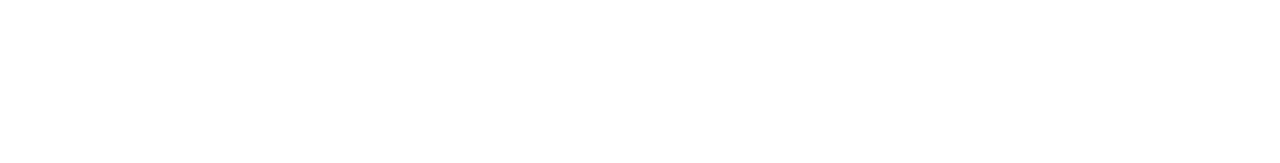
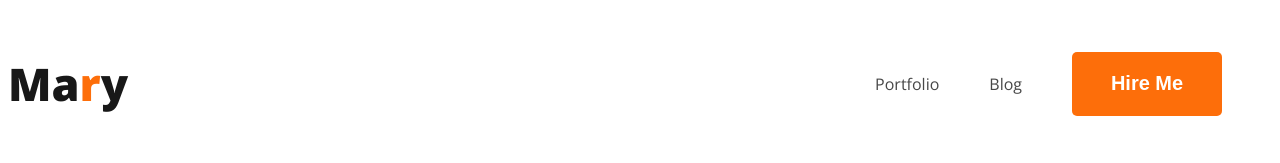
Before and after one commit to Moshin1524/mission_one_website, a plain HTML site: page index.html in a window 1280 px wide. Drawn offline with nearby package versions, Linux system fonts and the light colour scheme.

Commit message:
nav push

```diff
--- a/index.html
+++ b/index.html
@@ -3,11 +3,22 @@
     <head>
         <meta charset="UTF-8">
         <meta name="viewport" content="width=device-width, initial-scale=1.0">
+        <link rel="stylesheet" href="styles/styles.css">
+        <link rel="preconnect" href="https://fonts.googleapis.com">
+        <link rel="preconnect" href="https://fonts.gstatic.com" crossorigin>
+        <link href="https://fonts.googleapis.com/css2?family=Mulish:wght@500&family=Noto+Serif:ital,wght@1,700&family=Open+Sans:ital,wght@0,300..800;1,300..800&display=swap" rel="stylesheet">
         <title>My portfolio</title>
     </head>
     <body>
         <header>
-
+            <nav>
+                <h3 class="nav-title">Ma<span class="primary-color">r</span>y</h3>
+                <ul>
+                    <li><a href="">Portfolio</a></li>
+                    <li><a href="">Blog</a></li>
+                    <li><Button class="primary-button">Hire Me</Button></li>
+                </ul>
+            </nav>
         </header>
         <main>
 
--- /dev/null
+++ b/styles/styles.css
@@ -0,0 +1,47 @@
+/* common font style */
+body{
+    font-family: "Open Sans", sans-serif;
+    font-optical-sizing: auto;
+    font-weight: <weight>;
+    font-style: normal;
+    font-variation-settings:
+    "wdth" 100;
+}
+.primary-color{
+    color: #FD6E0A;
+}
+.primary-button{
+    background-color: #FD6E0A;
+    border-radius: 5px;
+    border: 0;
+    height: 64px;
+    width: 150px;
+    color: white;
+    font-size: 20px;
+    font-weight: 700;
+    padding: 15px 35px;
+
+}
+/* nav related styles */
+nav{
+    display: flex;
+    justify-content: space-between;
+    align-items: center;
+}
+.nav-title{
+    color: #181818;
+    font-size: 45px;
+    font-weight: 800;
+}
+nav>ul{
+    display: flex;
+    align-items: center;
+}
+nav>ul>li{
+    list-style: none;
+    margin-right: 50px;
+}
+nav>ul>li>a{
+    text-decoration: none;
+    color: #474747;
+}
```
Lines whose indentation alone changed are shown as unchanged.
